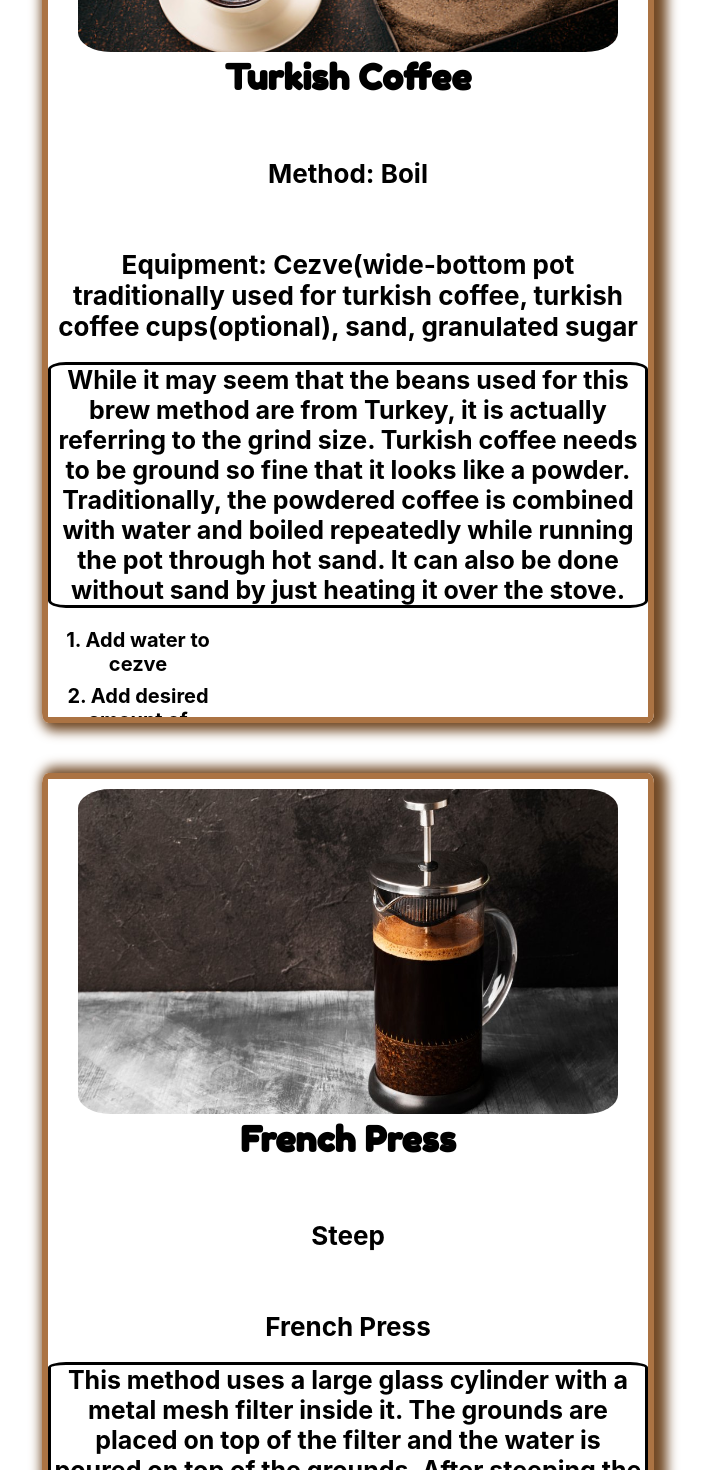
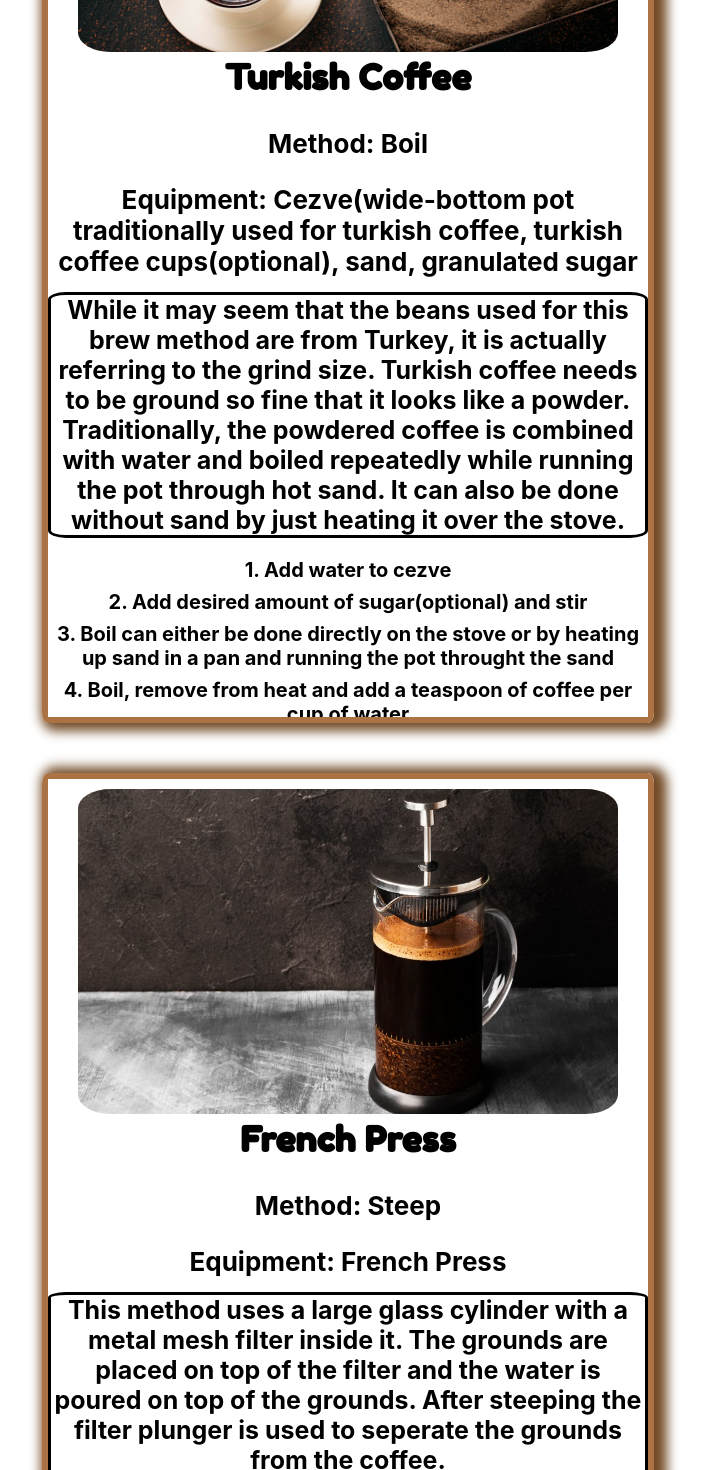
Before and after one commit to BennetWilson/drip-coffee-blog, a React (Create React App) app in the folder client/: page /brew in a window 1280 px wide. Shown: the part 2360-3830 px from the top of the page, without its empty margins (297-1004 px from the left). Built offline with nearby package versions, Linux system fonts and the light colour scheme; a web font is replaced by a local one.

Commit message:
update to brew method cards

```diff
--- a/client/src/pages/brew/Brew.jsx
+++ b/client/src/pages/brew/Brew.jsx
@@ -1,10 +1,10 @@
 import React, { useState } from "react";
 import "./brew.css";
-import { Card, Button, Col, Row } from "react-bootstrap";
+import { Card, Col } from "react-bootstrap";
 
 import Header from "../../components/header/Header";
 import SideBar from "../../components/sidebar/Sidebar";
-import DripCover from "../../Assets/Drip-Cover.jpeg";
+
 
 export default function Brew() {
   const [methods] = useState([
@@ -12,7 +12,6 @@ export default function Brew() {
       image: "cowboy-coffee",
       methodName: "Cowboy Coffee",
       methodType: "Method: Boil",
-
       equipment: "Equipment: Metal Pot, Open Flame",
       description: "Unlike the name suggests, the cowboy coffee brew-method is used all over the world. It is one of the easiest methods as it doesn't require any special equipment outside of what most people already have in their kitchen. This method invovles boiling water, adding coffee grounds to the hot water, and pouring it into your mug of choice.",
       step1: "1. Boil the desired amount of water in the pot",
@@ -23,17 +22,6 @@ export default function Brew() {
       step6: "6. Pour into cup (if you're worried about grounds pour slowly)",
       pros: "Pros- cost effective, relatively easy, full flavor,full bodied",
       cons: "Cons - coffee grounds in cup, difficult to keep water temp consistent",
-      results: "Results - simple and full bodied cup of joe",
-
-      equipment: "Equipment: pot, open flame",
-      description:
-        "Unlike the name suggests, the cowboy coffee brew-method is used all over the world. It is one of the easiest methods as it doesn't require any special equipment outside of what most people already have in their kitchen. This method invovles boiling water, adding coffee grounds to the hot water, and pouring it into your mug of choice.",
-      steps:
-        "1. Boil the desired amount of water in the pot 2. When water reaches a boil take off heat for about 30 seconds or until the water reaches 200F 3. Add ~2 tbsps of ground coffee per 8 ounces of water and stir 4. Let stand for 2 mins and stir again 5. Let stand for another 2 mins then pour 1/2 cup of cold water onto floating grounds to help them sink 6. Pour into cup (if you're worried about grounds pour slowly)",
-      pros: "pros- cost effective, relatively easy, full flavor,full bodied",
-      cons: "cons - coffee grounds in cup, difficult to keep water temp consistent",
-      results: "simple and full bodied cup of joe",
-
       recipes1: "",
     },
     {
@@ -51,16 +39,15 @@ export default function Brew() {
         step7: "7. Repeat step 5 two additional times (for a total of 3) back to back but keep the foam from these two additional boils",
         step8: "8. Let grounds settle to the bottom after last boil(add cold water to grounds to accelerate process)",
         step9: "9. Pour into cup and serve",
-        pros: "Pros- frothy texture, full bodied flavor",
-        cons: "Cons - requires equipment, difficult if using the sand method, small quantities unless using a large pot",
-        results: "Results - more complicated than cowboy coffee but because of the fine grind size it is a much more full bodied cup",
+        pros: "Pros - frothy texture, full bodied flavor",
+        cons: "Pros -  requires equipment, difficult if using the sand method, small quantities unless using a large pot",
         recipes1: "",
       },
       {
         image: "french-press",
         methodName: "French Press",
-        methodType: "Steep",
-        equipment: "French Press",
+        methodType: "Method: Steep",
+        equipment: "Equipment: French Press",
         description: "This method uses a large glass cylinder with a metal mesh filter inside it. The grounds are placed on top of the filter and the water is poured on top of the grounds. After steeping the filter plunger is used to seperate the grounds from the coffee.",
         step1: "1. Boil water and allow to cool to around 200F",
         step2: "2. Add course ground coffee to empty french press",
@@ -68,15 +55,15 @@ export default function Brew() {
         step4: "4. Pour remaining water into french press",
         step5: "5. Allow to sit for 4-5 minutes",
         step6: "6. Plunge, pour and enjoy",
-        pros: "consistent, full-flavored",
-        cons: "coffee grounds in cup, difficult to keep water temp consistent",
+        pros: "Pros - consistent, full-flavored",
+        cons: "Cons - coffee grounds in cup, difficult to keep water temp consistent",
         recipe1: ""
     },
     {
         image: "cold-brew",
         methodName: "Cold Brew",
-        methodType: "Steep",
-        equipment: "Large Container, Fridge",
+        methodType: "Method: Steep",
+        equipment: "Equipment: Large Container, Fridge",
         description: "This is another easy brew method that requires little time and effort to produce a great tasting cup of coffee. Essentially put the coffee and water in the fridge and pour your coffee the next morning.",
         step1: "1. Combine course ground coffee with desired amount of water inside container",
         step2: "2. Place container in fridge",
@@ -90,8 +77,8 @@ export default function Brew() {
     {
         image: "siphon-brewers",
         methodName: "Siphon Brewers",
-        methodType: "Steep",
-        equipment: "Siphon Brewer, Heat Source",
+        methodType: "Method: Steep",
+        equipment: "Equipment: Siphon Brewer, Heat Source",
         description: "This is a little more complicated than some of the other brew methods. It involves using heat to transfer water to another vessel and re-transfer the water through the coffee grounds. The components can be as intricate or simple as the brewer desires and is, in our opinion, the most entertaining way to brew coffee.",
         step1: "1. Make sure your filter is in the correct position in the hopper (top part of siphon)",
         step2: "2. Add recently boiled water to the bottom bulb of the siphon",
@@ -127,9 +114,9 @@ export default function Brew() {
                 />
                   <br></br>
                     <div className="methodName">{example.methodName}</div>
-                    <br></br>
+                    {/* <br></br> */}
                    <div className="methodType">{example.methodType}</div>
-                    <br></br>
+                    {/* <br></br> */}
                     <div className="methodType">{example.equipment}</div>
                     <br></br>
                     <div className="methodDesc">{example.description}</div>
@@ -143,11 +130,14 @@ export default function Brew() {
                     <div className="methodSteps">{example.step7}</div>
                     <div className="methodSteps">{example.step8}</div>
                     <div className="methodSteps">{example.step9}</div>
+                    {/* <br></br> */}
+                    <div className="prosCons">
+                    <div className="methodPro">{example.pros}</div>
+                    <div className="methodPro">{example.cons}</div>
+                    </div>
                     <br></br>
-                    <div className="methodPro">{example.pros}</div>
-                    <div className="prosCons">{example.cons}</div>
-                    <br></br>
-                    {example.recipes1}
+                    <div className="methodRecipes">{example.recipes1}</div>
+
                   </Card.Text>
                 </Col>
               </Card.Body>
--- a/client/src/pages/brew/brew.css
+++ b/client/src/pages/brew/brew.css
@@ -1,4 +1,3 @@
-
 
 .brewTitle {
     text-align: center;
@@ -8,7 +7,6 @@
 }
 
 .methodCard {
-
     display: flex !important;
     /* justify-content: center !important;
     text-align: center; */
@@ -23,19 +21,15 @@
     overflow: scroll;
     height: 1000px;
     margin-top: 50px;
-
-}
-
-.methodCard {
     display: flex !important;
     justify-content: center !important;
     text-align: center;
 
 }
 
+
 .brew {
     display: flex !important;
-
     flex-wrap: wrap;
     justify-content: center !important;
     text-align: center;
@@ -59,10 +53,9 @@
 
 .methodType {
     font-size: 30px;
-
-    justify-content: center !important;
-    text-align: center;
     margin-top: 40px;
+    margin-bottom: -5px;
+    margin-top: 30px;
 }
 
 .methodName {
@@ -76,12 +69,10 @@
 }
 
 .methodDesc {
-
     font-size: 25px;
     font-weight: 700;
     border: solid;
     border-radius: 3%;
-
 }
 
 .methodSteps {
@@ -93,6 +84,7 @@
 .methodPro {
     font-size: 25px;
     font-weight: 700;
+    padding-bottom: 5px;
 }
 
 .prosCons {
@@ -104,7 +96,6 @@
 .methodRes{
     font-size: 25px;
     font-weight: 700;
-
     font-size: 20px;
     font-weight: 700;
 }
@@ -112,6 +103,10 @@
 .methodSteps {
     font-size: 20px;
     font-weight: 700;
-    width: 30%
+    /* width: 30% */
+}
 
+.methodRecipes {
+    font-size: 20px;
+    font-weight: 700;
 }
```
